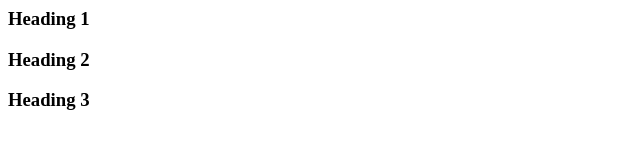
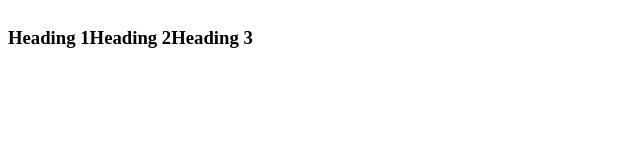
Before and after one commit to bearduk/cb-sandbox, a website: page index.html in a window 1280 px wide. Shown: the whole page, without its empty margins (0-640 px from the left). Drawn offline with nearby package versions, Linux system fonts and the light colour scheme; files that its build step writes are made by us from their sources.

Commit message:
updated styles.scss

```diff
--- a/components/sass/style.scss
+++ b/components/sass/style.scss
@@ -1,5 +1,5 @@
 // @import 'normalize';
 
 .flex-container {
-	// display: flex;
+	display: flex;
 }
```
